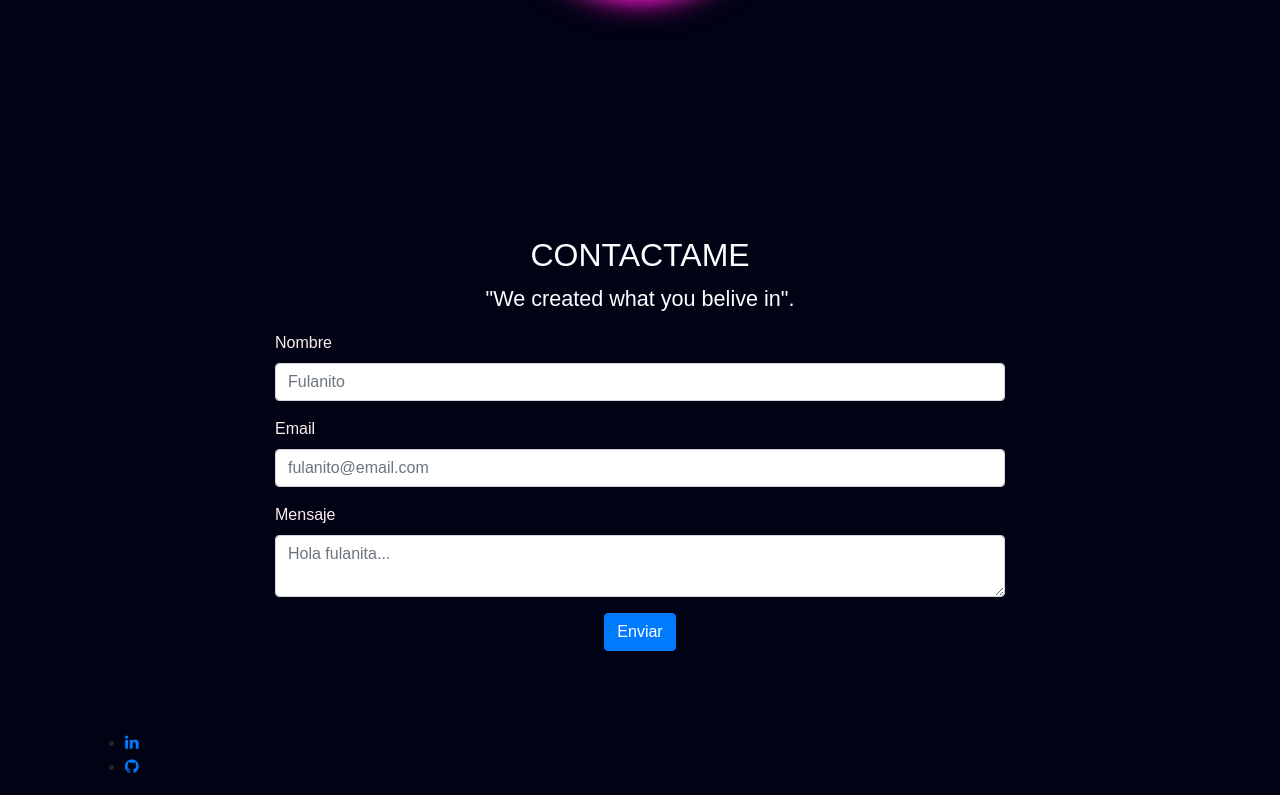
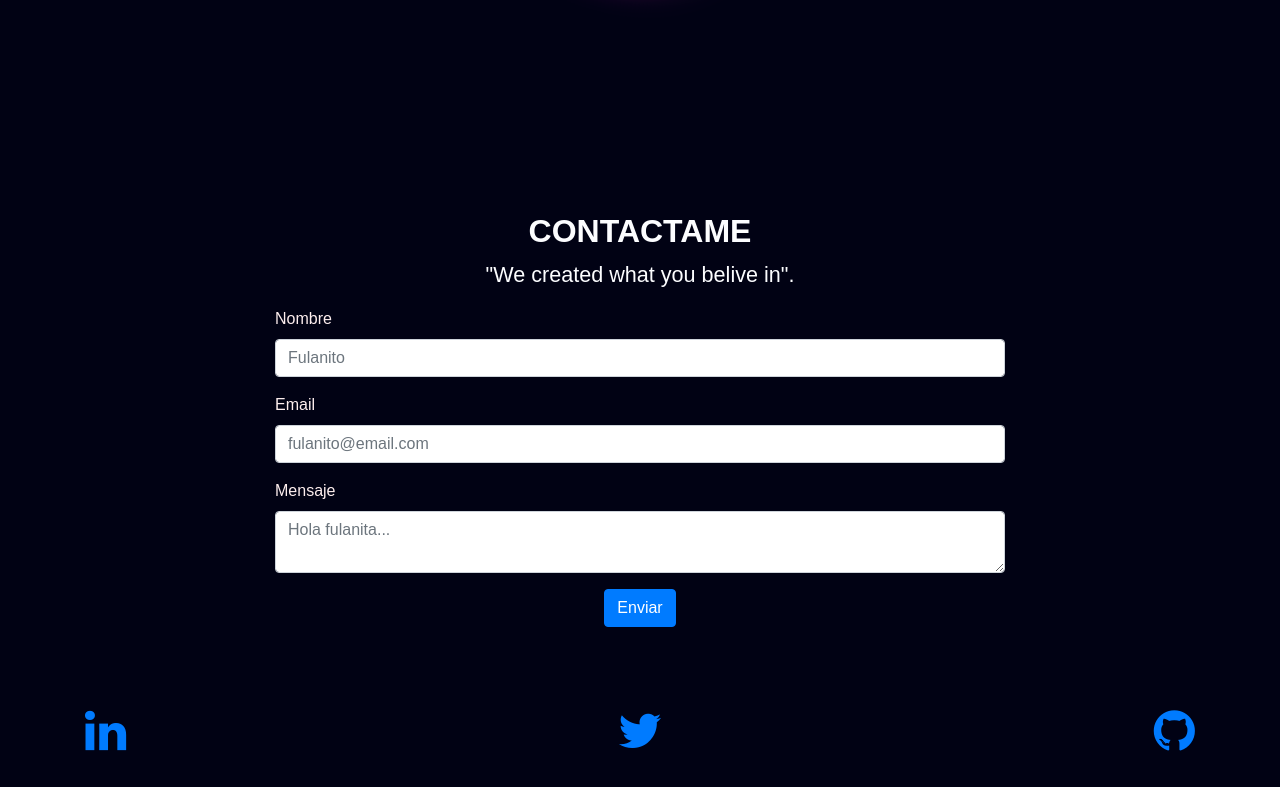
Before and after one commit to March-Hdz-Carba/March-Hdz-Carba.github.io, a website: page index.html in a window 1280 px wide. Shown: the part 2666-3461 px from the top of the page. Drawn offline with nearby package versions, Linux system fonts and the light colour scheme.

Commit message:
Footer is complete with links and desing

```diff
--- a/index.html
+++ b/index.html
@@ -111,7 +111,6 @@
                             <h2 class="titleAbout onlyAbout">
                                 QUIÉN SOY
                             </h2>
-                            <br>
                             <p class="titleAbout">
                                 Soy una apasionada de aprender continuamente y cuando no estoy <i>codeando</i> me gusta ver cine de arte, asistir al teatro,
                                 leer libros de diversos temas de mi interés o simplemente ver alguna serie preferentemente de ciencia ficción o thriller.
@@ -127,17 +126,15 @@
 
     <!--Section of Projects-->
     <section class="jumbotron jumbotron-fluid slidPro" id="projects">
-        <div class="justify-content-center text-center">
+        <div class="justify-content-center text-center projects">
                 <h2>PROYECTOS</h2>
-                <br>
-                <br>
         </div>
 
             <ul>
                 <li>
                     <div class="content">
                         <h2>Save Word</h2>
-                        <p>WebApp basado en el cifrado césar, que tiene como finalidad el ayudar a los clientes para que sus contraseñas
+                        <p class="pSaveword">WebApp basado en el cifrado césar, que tiene como finalidad el ayudar a los clientes para que sus contraseñas
                             sean mas seguras y a la vez fáciles de recordar.
                         </p>
                         <a href="https://march-hdz-carba.github.io/gdl-2019-01-bc-core-cipher/src/"
@@ -215,7 +212,6 @@
                             <button type="button" class="btn btn-info">Prototipado</button>
                         </a>
 
-                        <!-- <button type="button" class="btn btn-info">Github</button> -->
                     </div>
                 </li>
             </ul>
@@ -227,7 +223,6 @@
             <h2>
                 CURRICULUM
             </h2>
-            <br>
         </div>
         <div class="curricul">
             <a href="https://drive.google.com/open?id=1QaBtHKl85r4sdG0batIwV5n2FgbHSK7u" target="_blank" title="Descargar y visualizar CV"  rel="noopener noreferrer">
@@ -286,25 +281,28 @@
             </div>
         </section>
 
-        <footer class="desigFooter">
+        <footer class="desigFooter justify-content-center text-center">
            <div class="container footer">
-               <div class="row">
-                   <div class="col-sm-12">
-                       <ul class="sci">
-                           <li>
-                                <a href="#">
-                                    <i class="fa fa-linkedin"></i>
-                            </li>
-                            <li>
-                                <a href="#">
-                                        <i class="fa fa-github"></i>
-                            </li>
+               <!-- <div class="row">
+                   <div class="col-sm-12"> -->
+                       <div class="linkeIn">
+                            <a href="https://www.linkedin.com/in/marcela-hernández/"
+                            target="_blank" title="LinkeIn" rel="noopener noreferrer">
+                            <i class="fa fa-linkedin fa-3x"></i>
+                        </div>
+                        <div class="github">
+                            <a href="https://github.com/March-Hdz-Carba"
+                            target="_blank" title="GitHub" rel="noopener noreferrer">
+                                <i class="fa fa-github fa-3x"></i>
+                        </div>
+                        <div class=>
+                            <a href="https://twitter.com/1801Hdez"
+                            target="_blank" title="Twitter" rel="noopener noreferrer">
+                                <i class="fa fa-twitter fa-3x"></i>
+                        </div>
+                   <!-- </div>
 
-                       </ul>
-
-                   </div>
-
-               </div>
+               </div> -->
 
            </div>
         </footer>
--- a/src/Projects.css
+++ b/src/Projects.css
@@ -1,3 +1,7 @@
+.projects{
+  margin-bottom: 5%;
+}
+
 .slidPro h2{
   color: #fcfdff;
 }
@@ -88,3 +92,14 @@
   transition-delay: 0.5s;
   opacity: 1;
 }
+
+.pSaveword{
+  padding: 2%;
+  padding-left: 5%;
+}
+
+@media (max-width: 485px){
+  .content p {
+    font-size: 1em
+  }
+}
--- a/src/cv.css
+++ b/src/cv.css
@@ -23,17 +23,17 @@
     height: 15.625rem;
     border-radius: 50%;
     background: linear-gradient(#14ffe9, #ffeb3b, #ff00e0);
-    /* animation: animate 0.5s linear infinite; */
+    animation: animatet 120s linear infinite;
 }
 
-/* @keyframes animate{
+@keyframes animatet{
     0%{
         transform: rotate(0deg);
     }
     100%{
         transform: rotate(360deg);
     }
-} */
+}
 
 .loader span{
     position: absolute;
--- a/src/footer.css
+++ b/src/footer.css
@@ -1,3 +1,13 @@
 .desigFooter{
     background: #010214;
+    height: 10vh;
+    align-items: center;
 }
+
+.linkeIn{
+    float: left;
+}
+
+.github{
+    float: right;
+}
--- a/src/style.css
+++ b/src/style.css
@@ -7,6 +7,10 @@ header{
     z-index: 10000000;
 }
 
+h2{
+    font-weight: bold;
+  }
+
 p{
     font-size: 1.35rem;
 }
```
